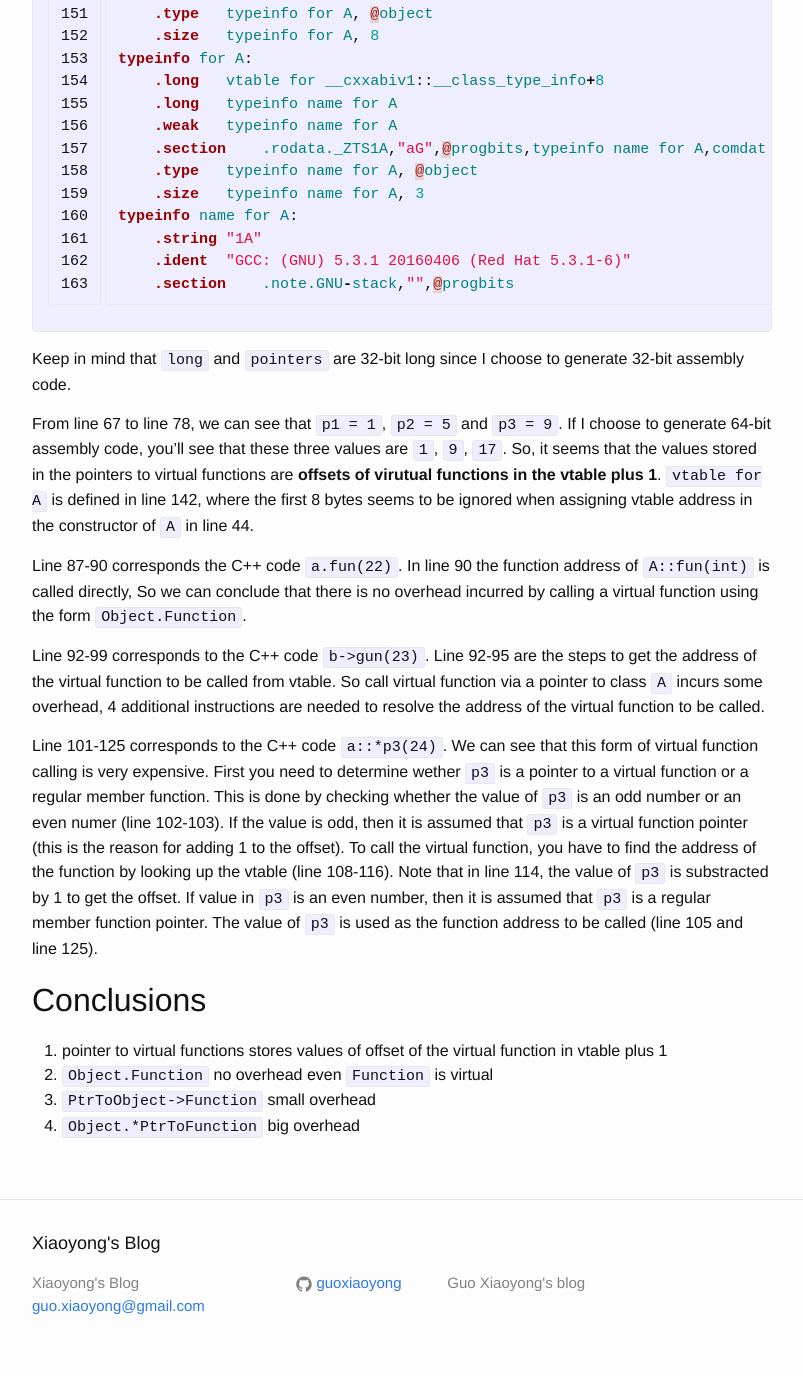
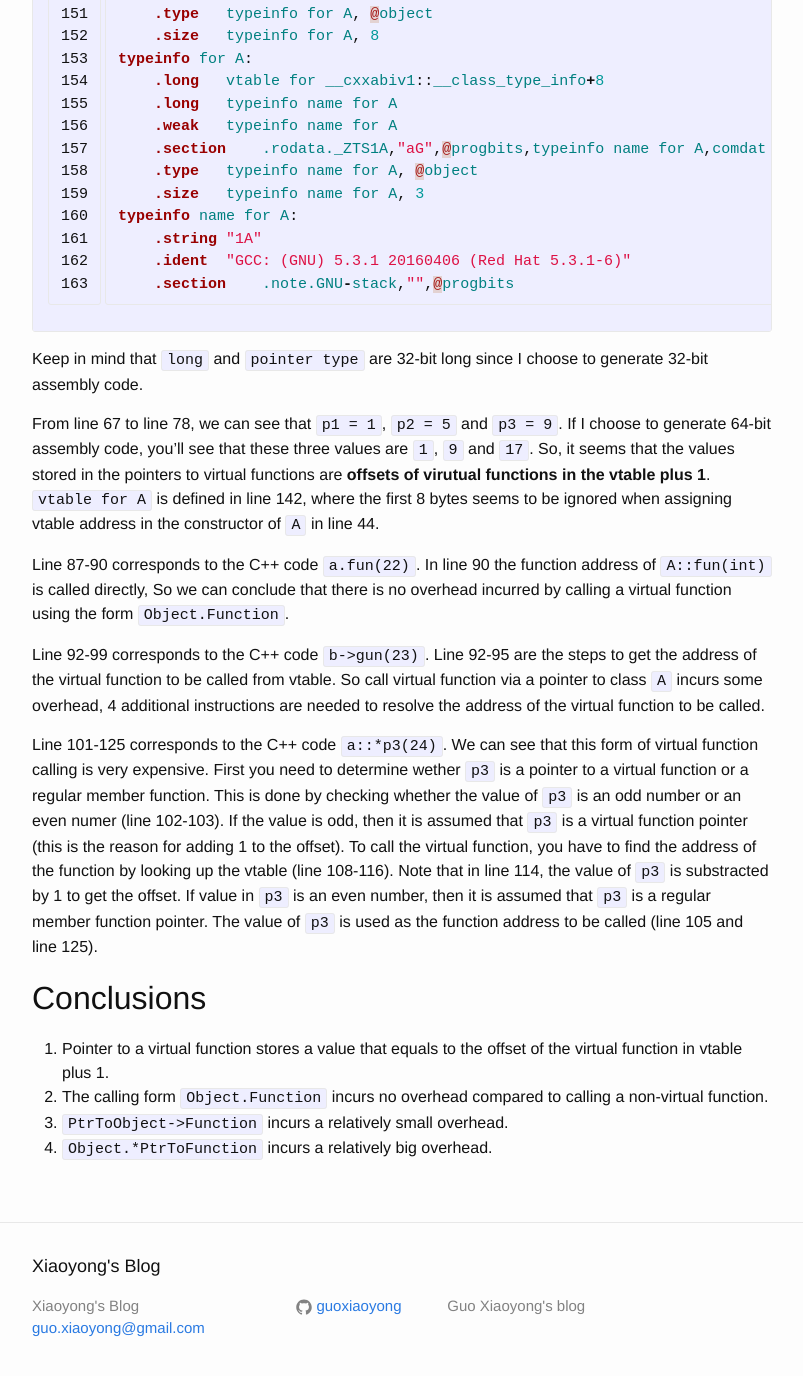
Before and after one commit to guoxiaoyong/guoxiaoyong.github.io, a Jekyll site: the page built from _posts/2016-07-08-pointer-to-virtual-functions.md, in a window 1280 px wide and 1400 px high, scrolled down 5145 px. Shown: the top 1376 px of the window, without its empty margins (238-1041 px from the left). Built offline with Jekyll 4.4.1, drawn with Linux system fonts in a browser that asks for light colours.

Commit message:
some minor revision

```diff
--- a/_posts/2016-07-08-pointer-to-virtual-functions.md
+++ b/_posts/2016-07-08-pointer-to-virtual-functions.md
@@ -258,13 +258,16 @@ typeinfo name for A:
     .section    .note.GNU-stack,"",@progbits
 {% endhighlight %}
 
-Keep in mind that `long` and `pointers` are 32-bit long
-since I choose to generate 32-bit assembly code.
+
+Keep in mind that `long` and `pointer type`
+are 32-bit long since I choose to
+generate 32-bit assembly code.
+
 
 From line 67 to line 78,
 we can see that `p1 = 1`, `p2 = 5` and `p3 = 9`.
 If I choose to generate 64-bit assembly code, you'll see
-that these three values are `1`, `9`, `17`.
+that these three values are `1`, `9` and `17`.
 So, it seems that the values stored in the
 pointers to virtual functions are
 **offsets of virutual functions in the vtable plus 1**.
@@ -273,10 +276,11 @@ where the first 8 bytes seems to be ignored when assigning
 vtable address in the constructor of `A` in line 44.
 
 
-Line 87-90 corresponds the C++ code `a.fun(22)`.
+Line 87-90 corresponds to the C++ code `a.fun(22)`.
 In line 90 the function address of `A::fun(int)` is called directly,
 So we can conclude that there is no overhead incurred by
 calling a virtual function using the form `Object.Function`.
+
 
 Line 92-99 corresponds to the C++ code `b->gun(23)`.  Line 92-95
 are the steps to get the address of the virtual
@@ -308,7 +312,7 @@ used as the function address to be called
 
 ## Conclusions
 
-1. pointer to virtual functions stores values of offset of the virtual function in vtable plus 1
-2. `Object.Function` no overhead even `Function` is virtual
-3. `PtrToObject->Function` small overhead
-4. `Object.*PtrToFunction` big overhead
+1. Pointer to a virtual function stores a value that equals to the offset of the virtual function in vtable plus 1.
+2. The calling form `Object.Function` incurs no overhead compared to calling a non-virtual function.
+3. `PtrToObject->Function` incurs a relatively small overhead.
+4. `Object.*PtrToFunction` incurs a relatively big overhead.
```
